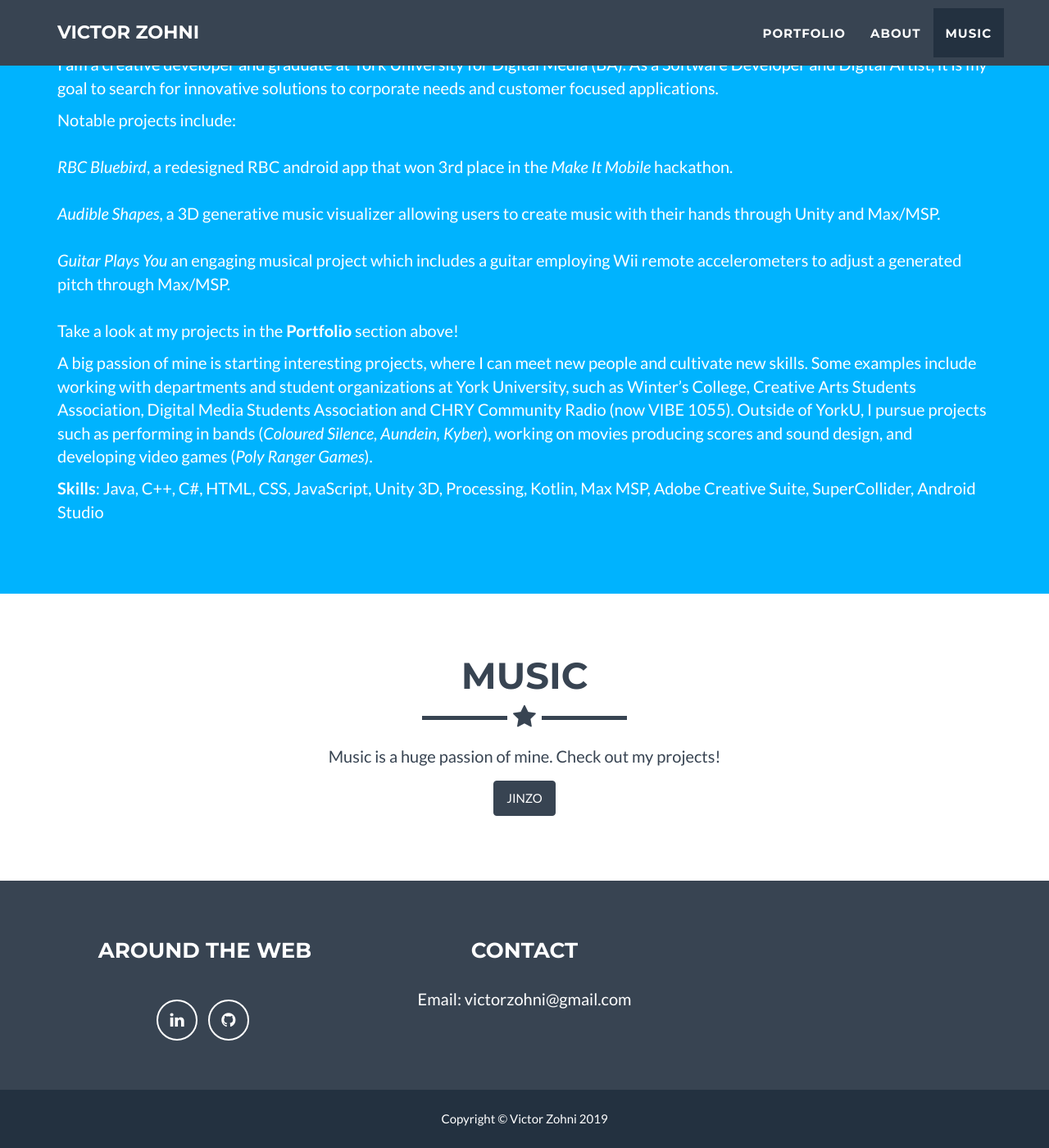
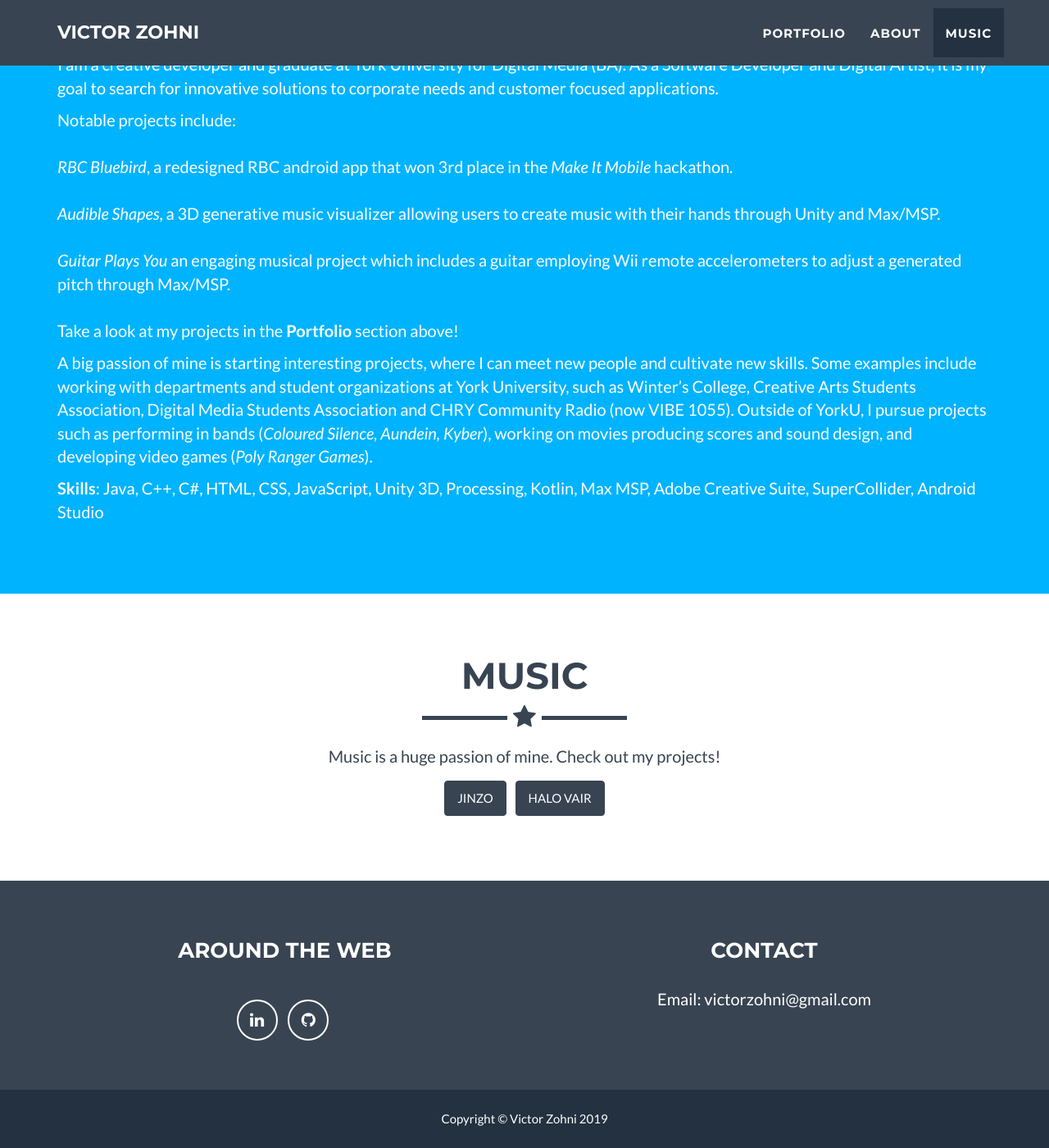
Before and after one commit to vzohni/website3, a Jekyll site: the page built from index.html, in a window 1280 px wide and 1400 px high, scrolled down 2099 px. Shown: the whole window at 82% size. Built offline with Jekyll 4.4.1, drawn with Linux system fonts in a browser that asks for light colours.

Commit message:
Made small changes (music, footer)
Added halo vair to music
made the footer look nicer

```diff
--- a/_includes/music.html
+++ b/_includes/music.html
@@ -16,6 +16,9 @@
                     <a href="https://soundcloud.com/jinzoxmusic" class="btn btn-theme">
                         <i class="fa-music:before"></i> JINZO
                     </a>
+                    <a href="https://halovair.tumblr.com/" class="btn btn-theme">
+                        <i class="fa-music:before"></i> HALO VAIR
+                    </a>
                 </div>
             </div>
         </div>
```
Also changed, not shown: _includes/css/bootstrap.min.css, _includes/css/custom.css (added).
